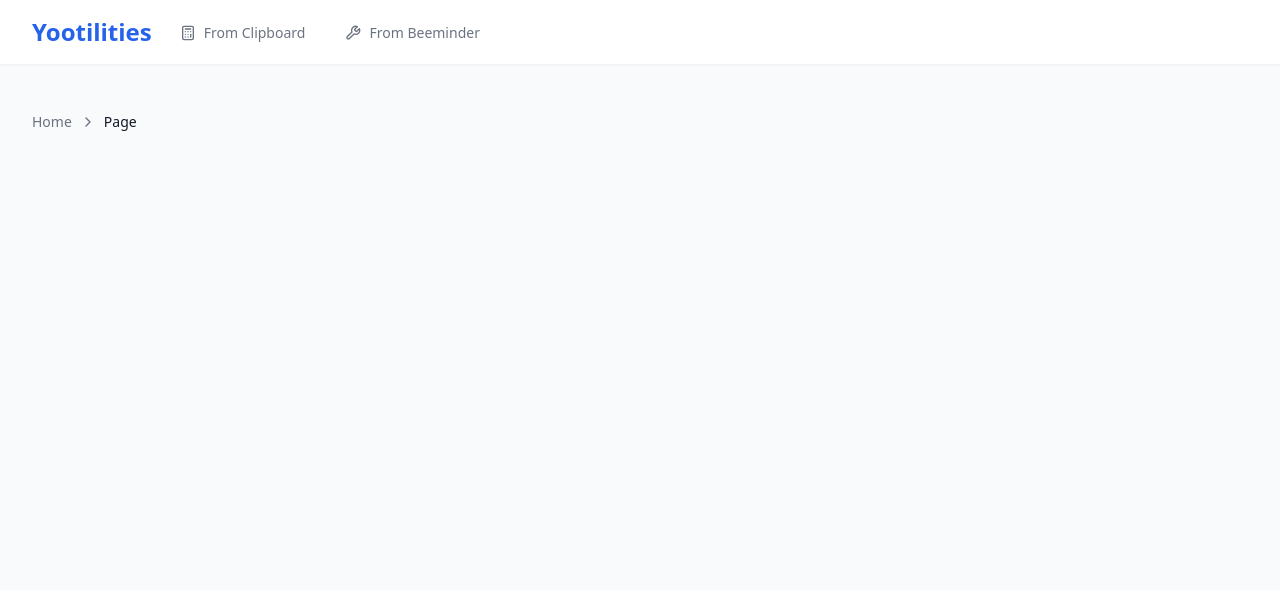
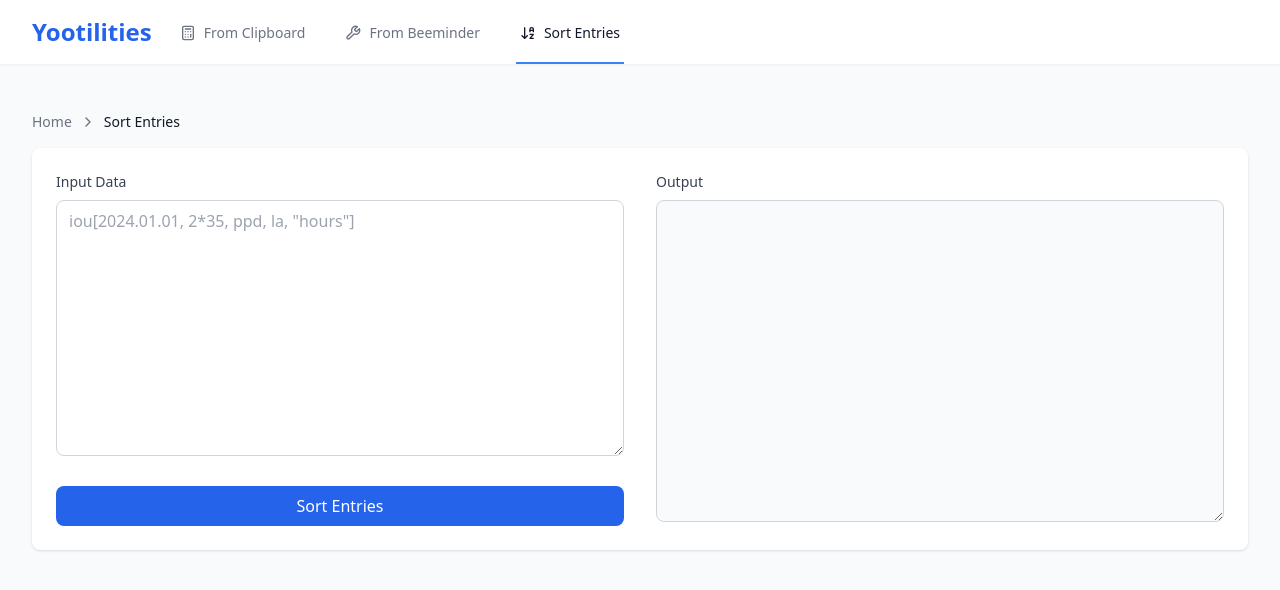
Before and after one commit to narthur/yootilities, a React (Vite) app: page /sort in a window 1280 px wide. Shown: the top 590 px of the page. Built offline with nearby package versions, Linux system fonts and the light colour scheme.

Commit message:
add sorting

```diff
--- a/src/App.tsx
+++ b/src/App.tsx
@@ -1,8 +1,9 @@
 import React from 'react';
 import { Routes, Route, Link, useLocation } from 'react-router-dom';
-import { Calculator, Wrench, ChevronRight } from 'lucide-react';
+import { Calculator, Wrench, ChevronRight, ArrowDownAZ } from 'lucide-react';
 import DataConverter from './pages/DataConverter';
 import BeeminderImport from './pages/BeeminderImport';
+import SortEntries from './pages/SortEntries';
 
 function App() {
   const location = useLocation();
@@ -10,6 +11,7 @@ function App() {
   const navigation = [
     { name: 'From Clipboard', path: '/', icon: Calculator },
     { name: 'From Beeminder', path: '/tools', icon: Wrench },
+    { name: 'Sort Entries', path: '/sort', icon: ArrowDownAZ },
   ];
 
   return (
@@ -56,6 +58,7 @@ function App() {
               <Routes>
                 <Route path="/" element={<DataConverter />} />
                 <Route path="/tools" element={<BeeminderImport />} />
+                <Route path="/sort" element={<SortEntries />} />
               </Routes>
             </div>
           </div>
--- /dev/null
+++ b/src/pages/SortEntries.tsx
@@ -0,0 +1,68 @@
+import React, { useState, useCallback } from 'react';
+
+function SortEntries() {
+  const [inputData, setInputData] = useState('');
+  const [output, setOutput] = useState<string[]>([]);
+
+  const processData = useCallback(() => {
+    // Parse input data and extract dates
+    const entries = inputData
+      .trim()
+      .split('\n')
+      .map(line => {
+        const dateMatch = line.match(/iou\[(\d{4}\.\d{2}\.\d{2})/);
+        return dateMatch ? { line, date: dateMatch[1] } : null;
+      })
+      .filter((entry): entry is { line: string, date: string } => entry !== null);
+
+    // Sort by date descending
+    const sortedEntries = entries.sort((a, b) => b.date.localeCompare(a.date));
+
+    // Output original lines in sorted order
+    setOutput(sortedEntries.map(entry => entry.line));
+  }, [inputData]);
+
+  return (
+    <div className="bg-white shadow rounded-lg overflow-hidden">
+      <div className="p-6">
+        <div className="grid grid-cols-1 md:grid-cols-2 gap-8">
+          <div className="space-y-6">
+            <div>
+              <label htmlFor="input" className="block text-sm font-medium text-gray-700 mb-2">
+                Input Data
+              </label>
+              <textarea
+                id="input"
+                className="w-full h-64 px-3 py-2 border border-gray-300 rounded-lg focus:ring-2 focus:ring-blue-500 focus:border-transparent"
+                placeholder='iou[2024.01.01, 2*35, ppd, la, "hours"]'
+                value={inputData}
+                onChange={(e) => setInputData(e.target.value)}
+              />
+            </div>
+
+            <button
+              onClick={processData}
+              className="w-full bg-blue-600 text-white py-2 px-4 rounded-lg hover:bg-blue-700 transition-colors"
+            >
+              Sort Entries
+            </button>
+          </div>
+
+          <div>
+            <label htmlFor="output" className="block text-sm font-medium text-gray-700 mb-2">
+              Output
+            </label>
+            <textarea
+              id="output"
+              className="w-full h-[calc(100%-2rem)] px-3 py-2 border border-gray-300 rounded-lg bg-gray-50 font-mono text-sm"
+              value={output.join('\n')}
+              readOnly
+            />
+          </div>
+        </div>
+      </div>
+    </div>
+  );
+}
+
+export default SortEntries;
```
Also changed, not shown: 2 other files (tests, documents, lock files or other folders).
